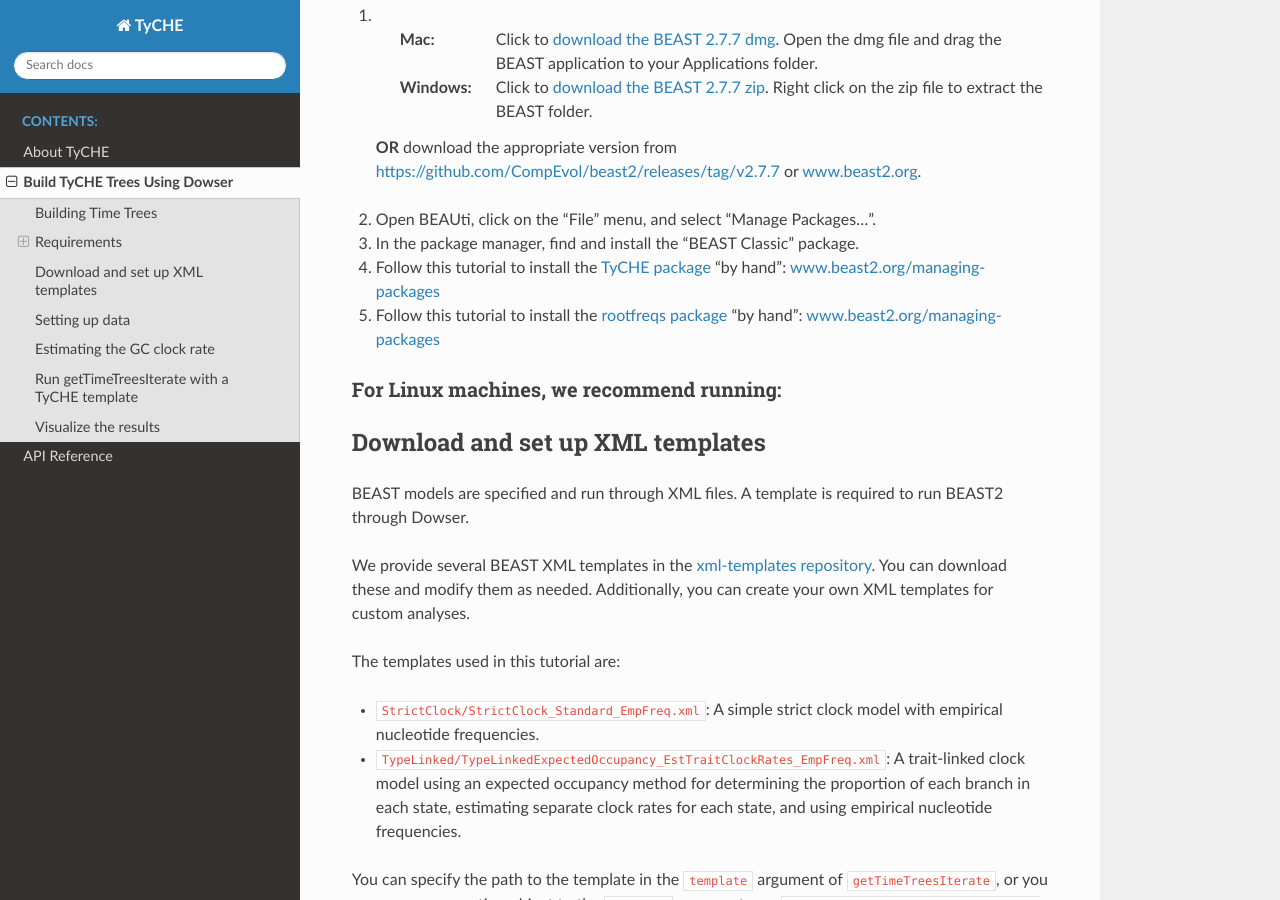
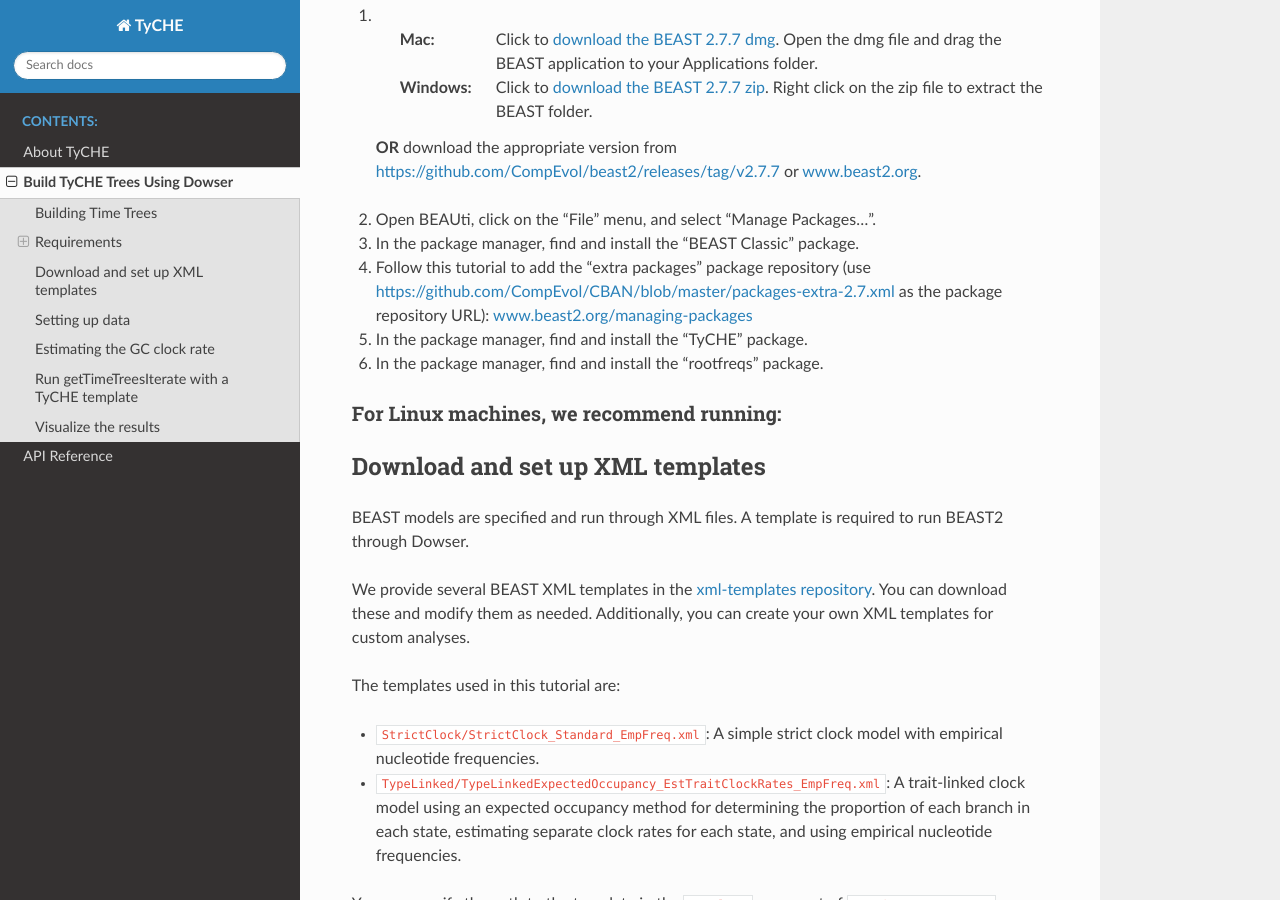
Before and after one commit to hoehnlab/tyche, a Sphinx documentation site: the page built from docs/source/build-tyche-trees-with-dowser.rst, in a window 1280 px wide and 900 px high, scrolled down 798 px. Built offline with Sphinx 7.4.7 and the Read the Docs theme 3.1.0, drawn with Linux system fonts in a browser that asks for light colours; some of the changed text lies outside the part shown.

Commit message:
Squashed commit of the following:
commit 7844592f82e1cb5d2841440d785324568b5769dc
Merge: e28c045 7ef8a6c
Author: jessiejofielding <51216246+jessiejofielding@users.noreply.github.com>
Date:   Tue Dec 16 10:06:43 2025 -0500

    Merge branch 'main' into jf/feature/add-readthedocs-documentation

commit e28c045185e1b4e19c65b0f663723ecb2fc443b0
Author: jessiejofielding <51216246+jessiejofielding@users.noreply.github.com>
Date:   Tue Dec 16 10:06:07 2025 -0500

    Update build-tyche-trees-with-dowser.rst

commit e51149a77018a7097db5d8ed26711857483c8701
Author: jessiejofielding <51216246+jessiejofielding@users.noreply.github.com>
Date:   Mon Oct 27 11:38:34 2025 -0400

    update docs

commit 25736a436aa128035df7a2182386fb89c603f00b
Author: jessiejofielding <51216246+jessiejofielding@users.noreply.github.com>
Date:   Thu Oct 23 10:34:14 2025 -0400

    update requirements

commit f0e1fded5666ec8bc0b5124152d08633bbe76c9d
Author: jessiejofielding <51216246+jessiejofielding@users.noreply.github.com>
Date:   Thu Oct 23 10:27:25 2025 -0400

    add sphinx readthedocs documentation

commit aaab1077a24948a77a372ae6a67f65a1079a754d
Author: jessiejofielding <51216246+jessiejofielding@users.noreply.github.com>
Date:   Thu Oct 23 10:26:41 2025 -0400

    update comments and docstrings

```diff
--- a/docs/source/build-tyche-trees-with-dowser.rst
+++ b/docs/source/build-tyche-trees-with-dowser.rst
@@ -86,11 +86,12 @@ For Mac and Windows machines, we recommend:
 
 3. In the package manager, find and install the "BEAST Classic" package.
 
-4. Follow this tutorial to install the `TyCHE package <https://github.com/hoehnlab/tyche>`_ "by hand":
+4. Follow this tutorial to add the "extra packages" package repository (use https://github.com/CompEvol/CBAN/blob/master/packages-extra-2.7.xml as the package repository URL):
    `www.beast2.org/managing-packages <https://www.beast2.org/managing-packages/index.html>`_
 
-5. Follow this tutorial to install the `rootfreqs package <https://github.com/rbouckaert/rootfreqs>`_ "by hand":
-   `www.beast2.org/managing-packages <https://www.beast2.org/managing-packages/index.html>`_
+5. In the package manager, find and install the "TyCHE" package.
+
+6. In the package manager, find and install the "rootfreqs" package.
 
 
 For Linux machines, we recommend running:
@@ -113,17 +114,14 @@ For Linux machines, we recommend running:
     # install BEAST Classic package
     ~/beast/bin/packagemanager -add BEAST_CLASSIC
 
-    # install TyCHE package (currently not released on BEAST package manager)
-    curl -O https://github.com/hoehnlab/tyche/releases/download/v0.0.3/TyCHE.v0.0.3.zip
-    unzip -o -d ~/.beast/2.7/TyCHE TyCHE.v0.0.3.zip
-    rm -f TyCHE.v0.0.3.zip
+    # add "extra packages" package repo
+    echo "packages.url=https\://raw.githubusercontent.com/CompEvol/CBAN/master/packages-extra-2.7.xml" >> ~/.beast/2.7/beauti.properties
+
+    # install TyCHE package
+    ~/beast/bin/packagemanager -add TyCHE
 
     # install rootfreqs package
-    ROOTFREQS=rootfreqs.package.v0.0.2.zip
-    curl -O https://github.com/rbouckaert/rootfreqs/releases/download/v0.0.2/$ROOTFREQS
-    unzip -o -d ~/.beast/2.7/rootfreqs $ROOTFREQS
-    rm -f $ROOTFREQS
-
+    ~/beast/bin/packagemanager -add rootfreqs
 
 
 
@@ -342,8 +340,8 @@ is a fixed value).
         TRAIT_RATE_SIGMA_2 = 0.001,
         RATE_INDICATORS = "1 0",
         TRANSITION_RATE_ALPHA_1 = 0.1,
-        TRANSITION_RATE_ALPHA_2 = 1.0,
-        TRANSITION_RATE_BETA_1  = 0.1,
+        TRANSITION_RATE_BETA_1  = 1.0,
+        TRANSITION_RATE_ALPHA_2 = 0.1,
         TRANSITION_RATE_BETA_2  = 1.0,
         log_target   = 2000,
         mcmc_length  = 1e6,
```
Also changed, not shown: 1 other file.
